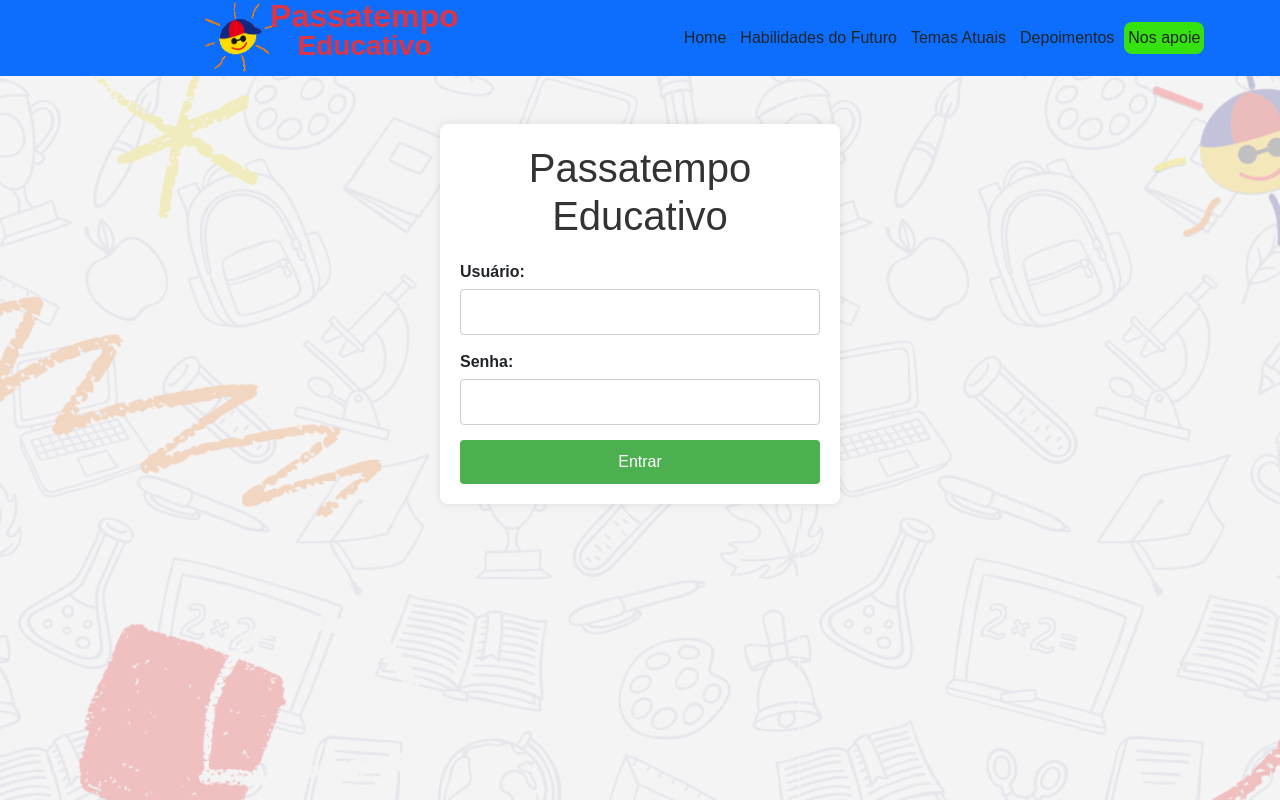
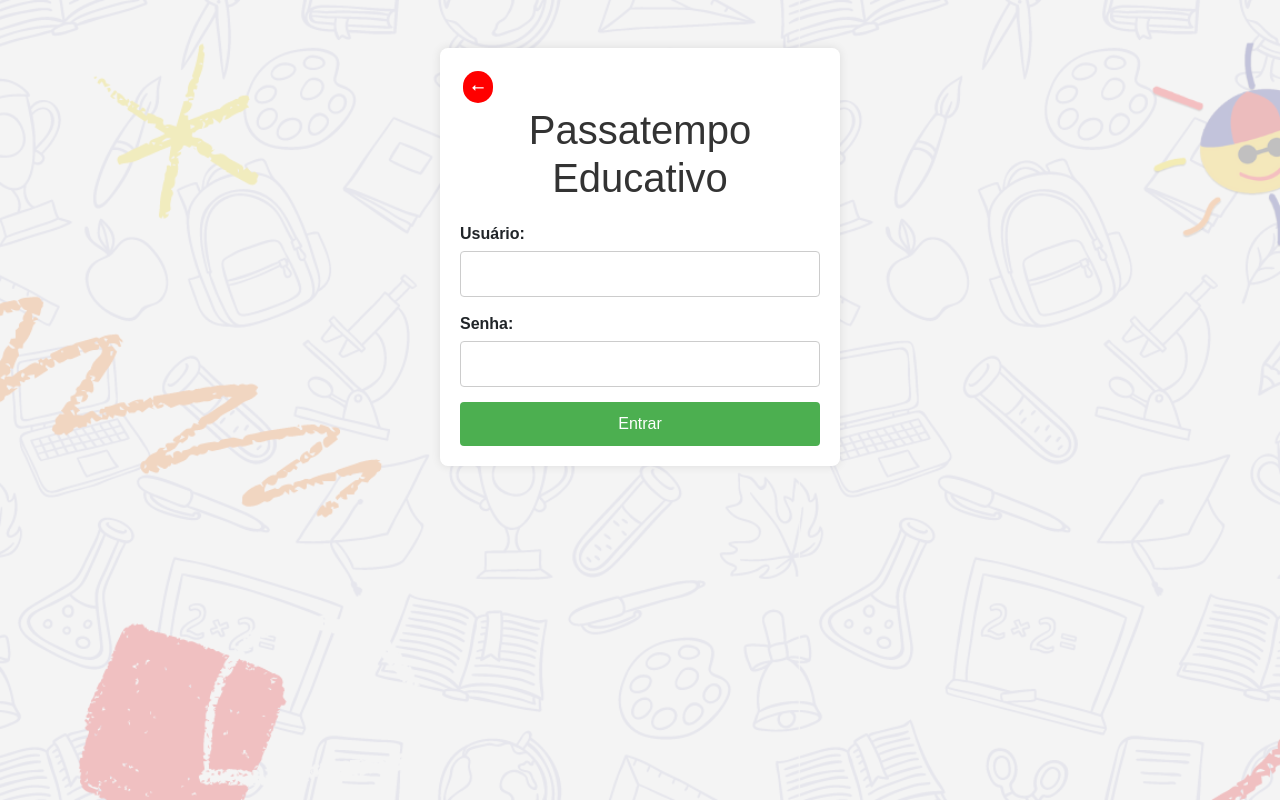
Before and after one commit to RodrigoSKSanchez/Recreatur_Web, a plain HTML site: page front/login.html in a window 1280 px wide. Drawn offline with nearby package versions, Linux system fonts and the light colour scheme.

Commit message:
deixando similar ao Main

```diff
--- a/front/css/styles_login.css
+++ b/front/css/styles_login.css
@@ -56,5 +56,16 @@ input {
 }
 
 .botao:hover {
-    background-color: #45a049;
+    background-color: #2f7f33;
 }
+
+.voltar {
+    background-color: red;
+    color: white;
+    width: 30px;
+    text-align: center;
+}
+
+.voltar:hover {
+    background-color: darkred;
+}
--- a/front/login.html
+++ b/front/login.html
@@ -15,31 +15,14 @@
 
 
 <body>
-    <header class="d-flex bg-primary container-fluid col-12 justify-content-center">
-        <div class="row col-12 justify-content-center">
-          <div class="col-12 col-md-6 row justify-content-center">
-            <img src="imagens/icon.png" alt="Logo Passatempo Educativo" class="col-md-2 col-6">
-            <div
-              class="d-flex flex-column align-items-center col-md-3 col-12 text-danger lh-1 fw-semibold justify-content-center">
-              <p class="mb-auto fs-2">Passatempo</p>
-              <p class="fs-3">Educativo</p>
-            </div>
-          </div>
-          <nav class="navbar col-12 col-md align-items-center justify-content-center">
-            <a href="home_page.html" class="botoes_header nav-link rounded-3 p-1">Home</a>
-            <a href="habilidades_profissional.html" class="botoes_header nav-link rounded-3  p-1">Habilidades do Futuro</a>
-            <a href="temas_atuais.html" class="botoes_header nav-link rounded-3 p-1">Temas Atuais</a>
-            <a href="" class="botoes_header nav-link rounded-3  p-1">Depoimentos</a>
-            <a href="" class="nav-link botao_apoie rounded-3 p-1">Nos apoie </a>
-          </nav>
-        </div>
-      </header>
-
       <main class="container-fluid col-12 p-5">
         <div class="fundo"></div>
         <div class="d-flex justify-content-center align-items-center">
 
-            <div class="container-login col-12">
+          <div class="container-login col-12">
+              <div>
+                <a href="home_page.html" class="nav-link rounded-4 p-1 voltar"> ⭠ </a>
+              </div>
                 <h1>Passatempo Educativo</h1>
                 <form action="#" method="POST">
                     <div class="grupo-input">
```
Also changed, not shown: front/home_page.html (+2 -1 lines).
